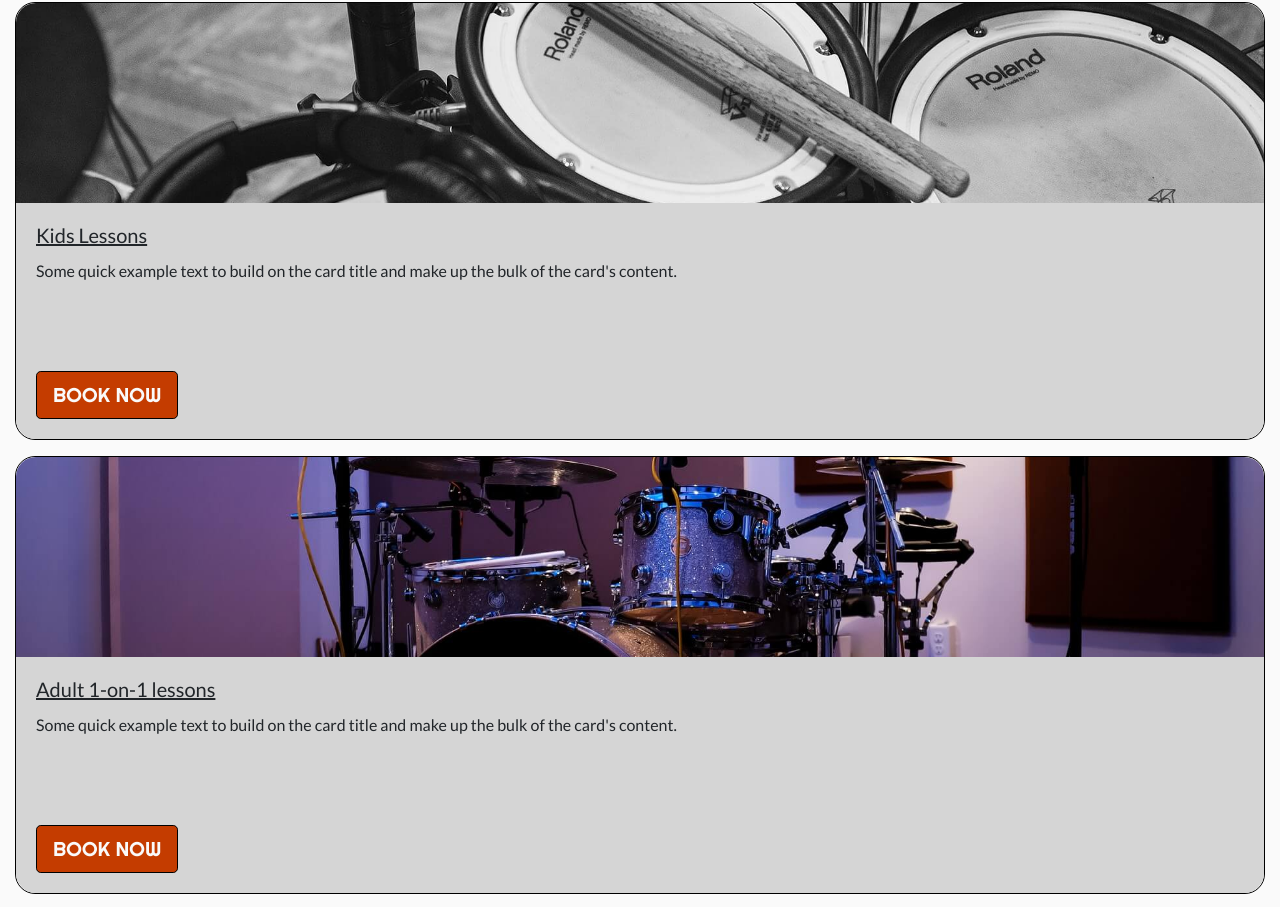
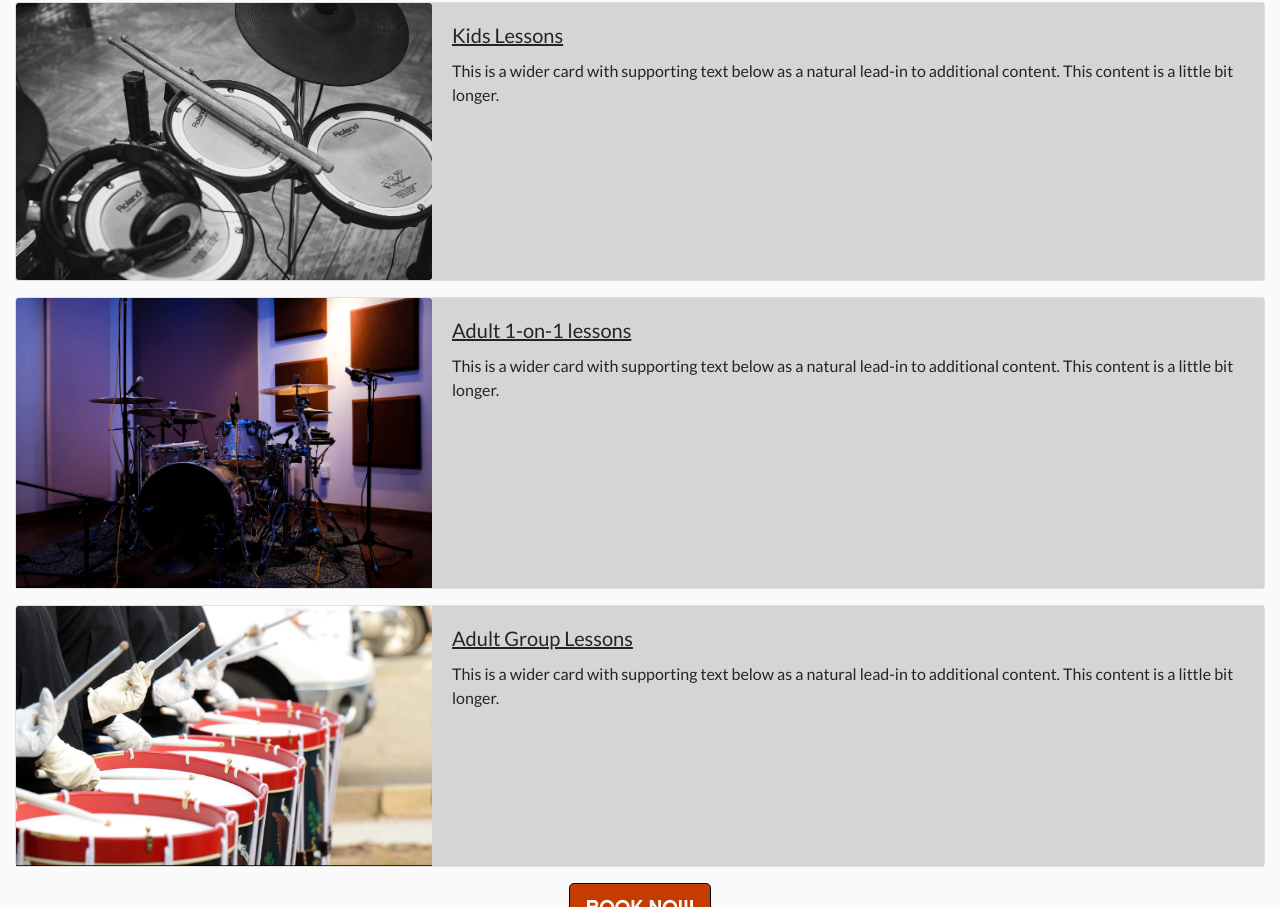
Before and after one commit to oisintohak/The-Drum-School---MS1, a plain HTML site: page lessons.html in a window 1280 px wide. Shown: the part 154-1061 px from the top of the page. Drawn offline with nearby package versions, Linux system fonts and the light colour scheme.

Commit message:
changed to horizontal cards on lessons page

```diff
--- a/assets/css/style.css
+++ b/assets/css/style.css
@@ -382,6 +382,15 @@ border-width: 1px;
     border-radius: 6px;
 }
 
+.lessons-page-cards-section .card-body{
+    height: 100%;
+    background-color: var(--light-grey-bg);
+}
+
+.lessons-page-cards-section .card-title {
+    text-decoration: underline;
+}
+
 /* TESTIMONIAL CAROUSEL */
 /*
 #quote-carousel {
--- a/lessons.html
+++ b/lessons.html
@@ -42,47 +42,64 @@
     <!-- CONTENT WRAPPED WITH FLEXBOX DIV TO ENSURE FOOTER IS AT THE BOTTOM OF THE SCREEN ON HI-RES DISPLAYS -->
     <div id="main-wrapper">
       <div id="before-footer" class="lessons-page-main-content">
-        <section id="lesson-cards-section" class="lessons-page-cards-section">
+        <section class="lessons-page-cards-section">
           <div class="container-fluid">
+            <!-- HEADING -->
             <div class="row justify-content-center">
               <div class="col">
                 <h1 class="text-center mx-auto">Here are the lessons we offer:</h1>
               </div>
             </div>
+            <!-- CARDS -->
             <div class="row justify-content-center">
-              <div class="col-12 mb-3">
-                <div class="card">
-                  <img src="assets/images/kids_lessons.jpg" class="card-img-top" alt="Kids lessons picture">
+              <!-- CARD 1 -->
+              <div class="col-12">
+                <div class="card mb-3">
+                  <div class="row no-gutters">
+                    <div class="col-md-4">
+                      <img src="assets/images/kids_lessons.jpg" class="card-img" alt="Kids lessons picture">
+                    </div>
+                    <div class="col-md-8">
                       <div class="card-body">
                         <h5 class="card-title">Kids Lessons</h5>
-                    <p class="card-text">Some quick example text to build on the card title and make up the bulk of the card's content.</p>
-                    <a class="btn btn-lg book-now-btn" href="contact.html">BOOK NOW</a>
+                        <p class="card-text">This is a wider card with supporting text below as a natural lead-in to additional content. This content is a little bit longer.</p>
                       </div>
                     </div>
                   </div>
-
-              <div class="col-12 mb-3">
-                <div class="card">
+                </div>
+              </div>
+              <!-- CARD 2 -->
+              <div class="col-12">
+                <div class="card mb-3">
+                  <div class="row no-gutters">
+                    <div class="col-md-4">
                       <img src="assets/images/adult_lessons.jpg" class="card-img-top" alt="Adult one to one lessons picture">
+                    </div>
+                    <div class="col-md-8">
                       <div class="card-body">
                         <h5 class="card-title">Adult 1-on-1 lessons</h5>
-                    <p class="card-text">Some quick example text to build on the card title and make up the bulk of the card's content.</p>
-                    <a class="btn btn-lg book-now-btn" href="contact.html">BOOK NOW</a>
+                        <p class="card-text">This is a wider card with supporting text below as a natural lead-in to additional content. This content is a little bit longer.</p>
                       </div>
                     </div>
                   </div>
-
-              <div class="col-12 mb-3">
-                <div class="card">
+                </div>
+              </div>
+              <!-- CARD 3 -->
+              <div class="col-12">
+                <div class="card mb-3">
+                  <div class="row no-gutters">
+                    <div class="col-md-4">
                       <img src="assets/images/group_lessons.jpg" class="card-img-top" alt="Adult group lessons picture">
+                    </div>
+                    <div class="col-md-8">
                       <div class="card-body">
-                    <h5 class="card-title">Adult Group lessons</h5>
-                    <p class="card-text">Some quick example text to build on the card title and make up the bulk of the card's content.</p>
-                    <a class="btn btn-lg book-now-btn" href="contact.html">BOOK NOW</a>
+                        <h5 class="card-title">Adult Group Lessons</h5>
+                        <p class="card-text">This is a wider card with supporting text below as a natural lead-in to additional content. This content is a little bit longer.</p>
                       </div>
                     </div>
                   </div>
-
+                </div>
+              </div>
             </div>
           </div>
 
@@ -128,7 +145,7 @@
                       Dublin,Ireland.
                     </address>
                   </div>
-                  <div class="col-auto px-0 pt-1 text-left">
+                  <div class="col-auto px-0 pt-1 text-right">
                     <i class="fas fa-map-marker"></i>
                   </div>
                   <div id="email-phone" class="col-6 p-0 d-flex flex-column align-items-start">
```
Also changed, not shown: contact.html (+1 -1 lines), gallery.html (+1 -1 lines), index.html (+1 -1 lines), assets/images/testimonial_carousel/profile_1.jpg (renamed from assets/images/testimonial carousel/profile_1.jpg), assets/images/testimonial_carousel/profile_2.jpg (renamed from assets/images/testimonial carousel/profile_2.jpg), assets/images/testimonial_carousel/profile_3.jpg (renamed from assets/images/testimonial carousel/profile_3.jpg). Lines whose indentation alone changed are shown as unchanged.
